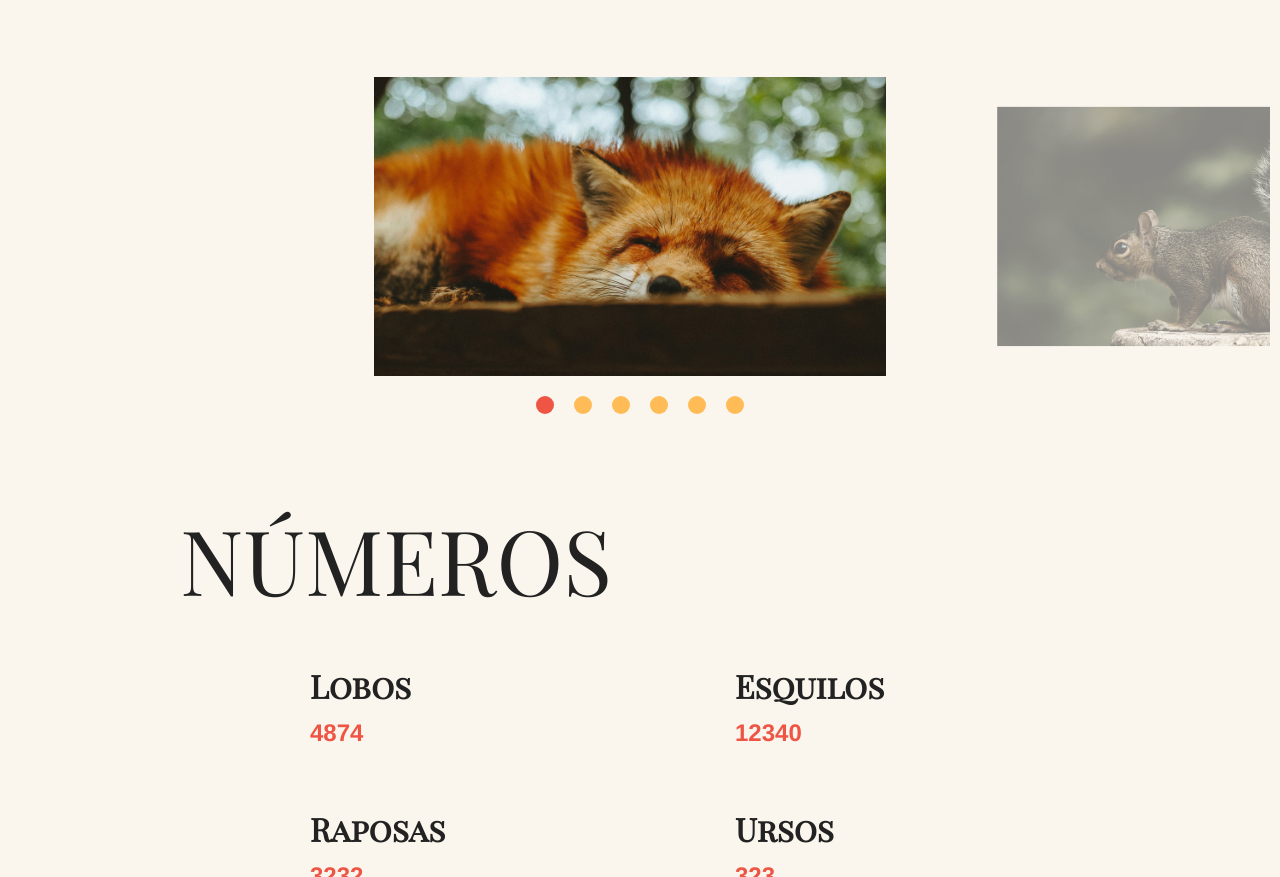
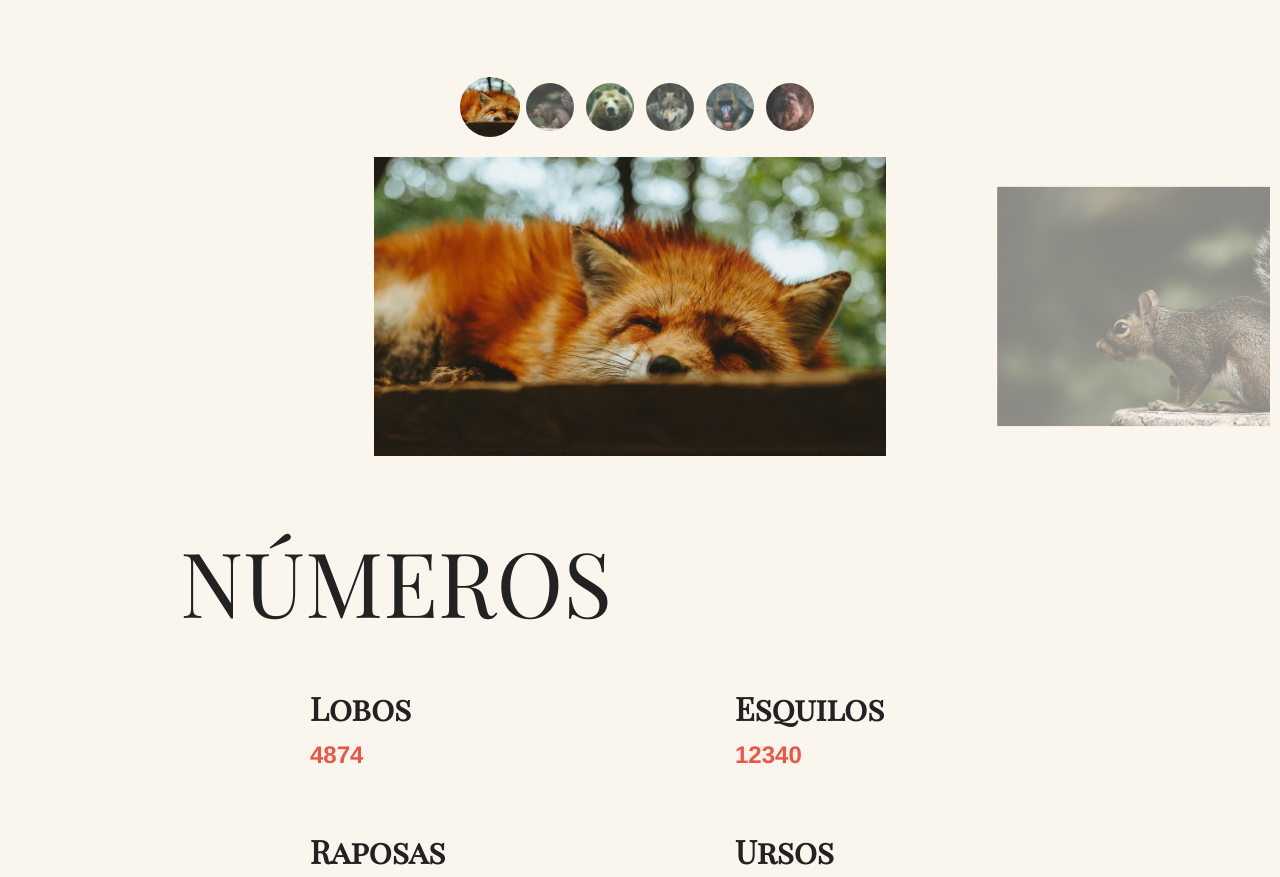
Before and after one commit to gustavogularte/exercicios-javascript-origamid, a plain HTML site: page site-teste/index.html in a window 1280 px wide. Shown: the part 1225-2102 px from the top of the page. Drawn offline with Linux system fonts and the light colour scheme.

Commit message:
custom control

```diff
--- a/exercicios/slide/slide.js
+++ b/exercicios/slide/slide.js
@@ -159,8 +159,8 @@ class SlideControls extends Slide {
     this.arrayControl[this.index.active].classList.add('ativo');
   }
 
-  addControl() {
-    this.control = this.createControl();
+  addControl(customControl) {
+    this.control = document.querySelector(customControl) || this.createControl();
     this.arrayControl = [...this.control.children];
     this.activeControl();
     this.addEventControl();
@@ -169,4 +169,4 @@ class SlideControls extends Slide {
 
 const slide = new SlideControls('.slide-wrapper', '.slide');
 slide.init();
-slide.addControl();
+slide.addControl('.custom-control');
--- a/site-teste/css/home/slide.css
+++ b/site-teste/css/home/slide.css
@@ -1,5 +1,6 @@
-.teste {
+.slide-container {
   grid-column: 1/-1;
+  gap: 2rem;
 }
 
 .slide-wrapper {
@@ -49,3 +50,25 @@
 [data-control="slide"] li.ativo a{
   background-color: #E54;
 }
+
+.custom-control {
+  display: flex;
+  justify-content: center;
+  grid-column: 1/-1;
+}
+
+.custom-control li {
+  opacity: .8;
+  transform: scale(.8);
+  width: 6rem;
+  height: 6rem;
+  border-radius: 50%;
+  overflow: hidden;
+  cursor: pointer;
+}
+
+.custom-control li.ativo {
+  opacity: 1;
+  transform: scale(1);
+  transition: .3s;
+}
--- a/site-teste/index.html
+++ b/site-teste/index.html
@@ -1,5 +1,6 @@
 <!DOCTYPE html>
 <html lang="pt-BR">
+
 <head>
   <meta charset="UTF-8">
   <meta name="viewport" content="width=device-width, initial-scale=1.0">
@@ -10,6 +11,7 @@
   <link rel="preconnect" href="https://fonts.gstatic.com" crossorigin>
   <link href="https://fonts.googleapis.com/css2?family=Playfair+Display+SC&display=swap" rel="stylesheet">
 </head>
+
 <body class="grid">
   <header class="header-bg">
     <nav>
@@ -93,7 +95,15 @@
     </dl>
   </section>
 
-  <section class="grid-conteudo teste" id="slide">
+  <section class="grid-conteudo slide-container" id="slide">
+    <ul class="custom-control">
+      <li><img src="img/slide/foto1-thumb.jpg" alt=""></li>
+      <li><img src="img/slide/foto2-thumb.jpg" alt=""></li>
+      <li><img src="img/slide/foto3-thumb.jpg" alt=""></li>
+      <li><img src="img/slide/foto4-thumb.jpg" alt=""></li>
+      <li><img src="img/slide/foto5-thumb.jpg" alt=""></li>
+      <li><img src="img/slide/foto6-thumb.jpg" alt=""></li>
+    </ul>
     <div class="slide-wrapper">
       <ul class="slide">
         <li><img src="img/slide/foto1.jpg" alt=""></li>
@@ -152,4 +162,5 @@
 
   <script src="../exercicios/slide/slide.js"></script>
 </body>
+
 </html>
```
Lines whose indentation alone changed are shown as unchanged.
